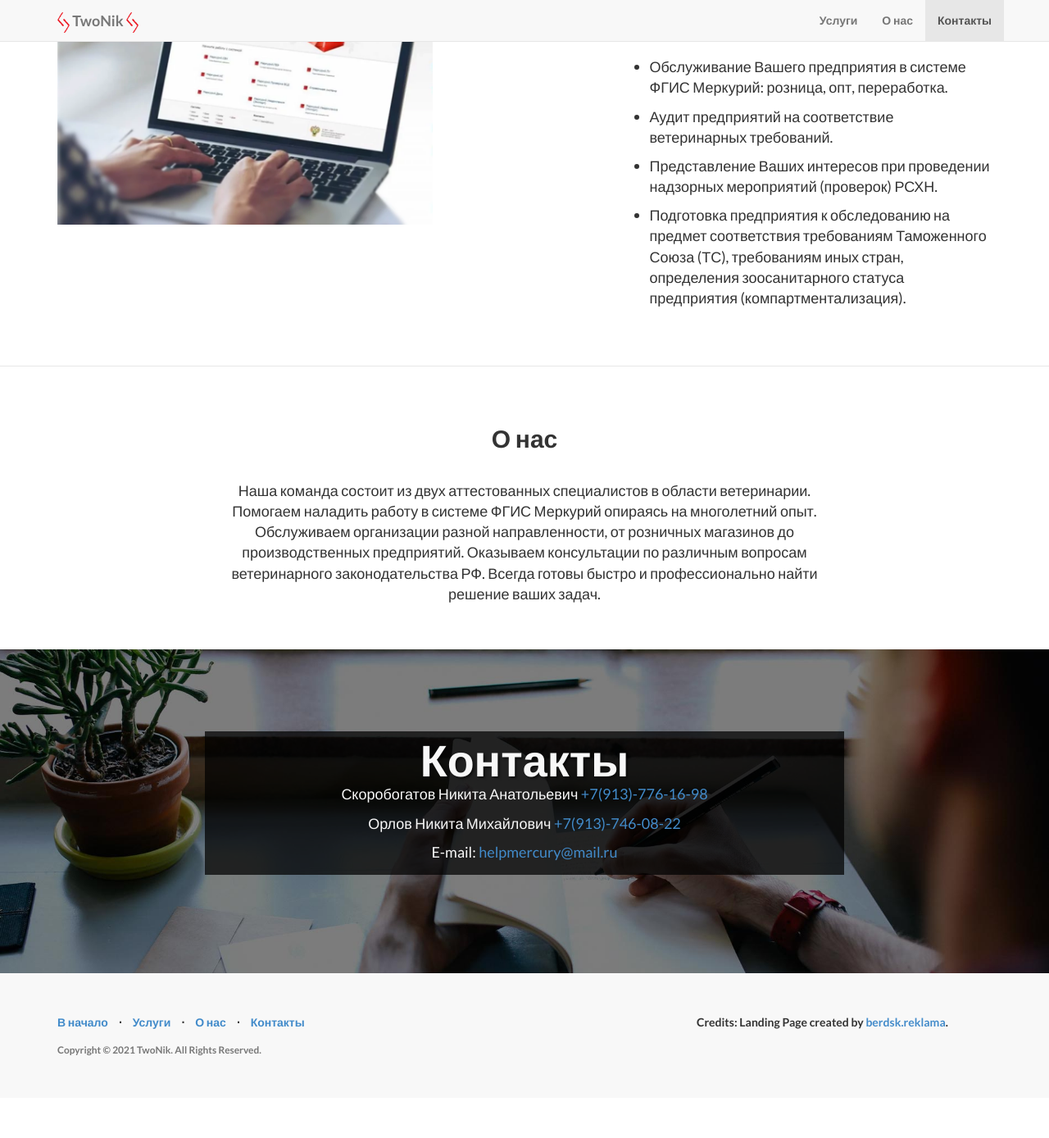
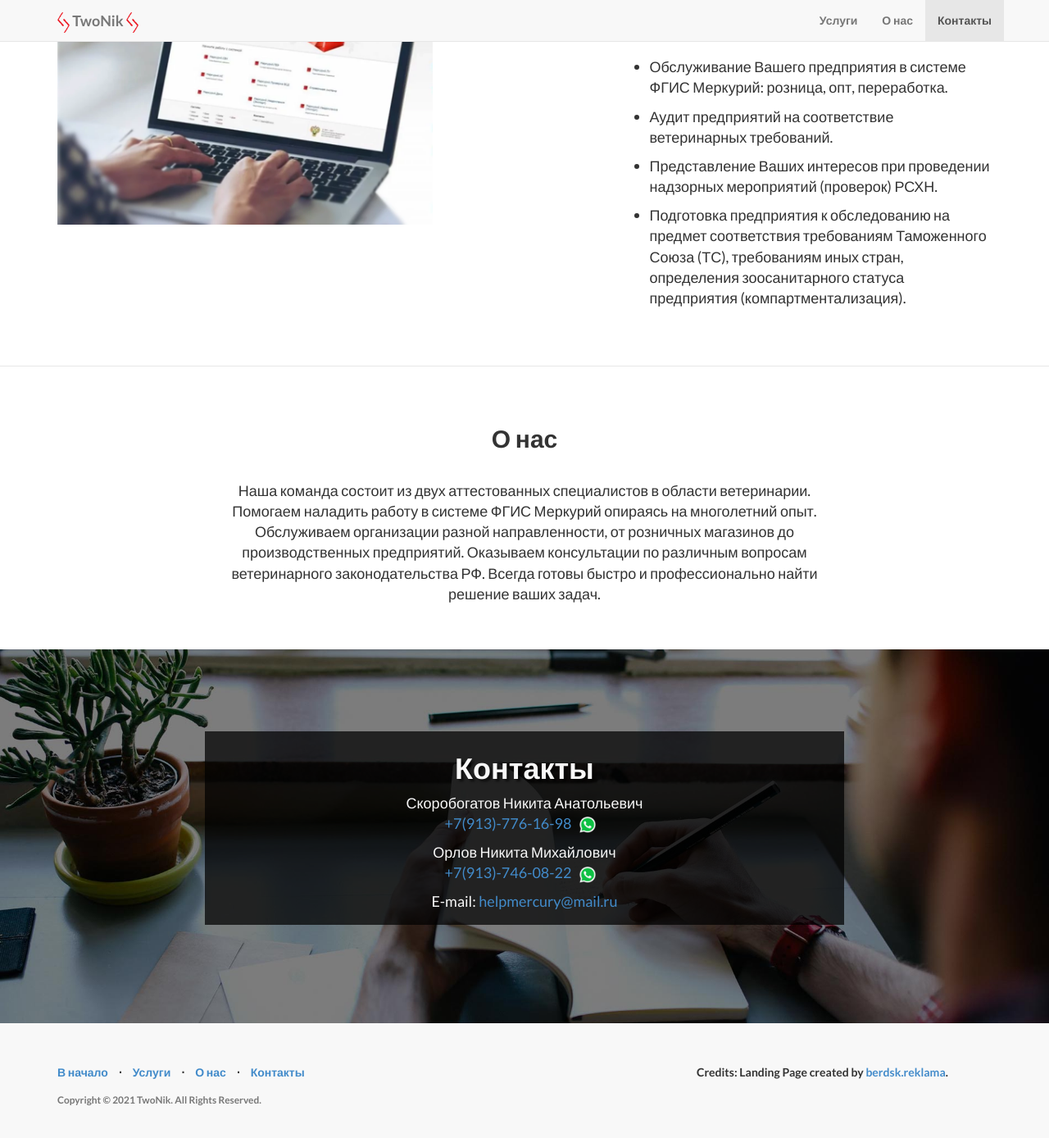
Before and after one commit to twonik/twonik.github.io, a Jekyll site: the page built from index.html, in a window 1280 px wide and 1400 px high, scrolled down 1709 px. Shown: the top 1388 px of the window at 82% size. Built offline with Jekyll 4.4.1, drawn with Linux system fonts in a browser that asks for light colours; before the commit the page ends 3048 px from its top, so only the background shows below that.

Commit message:
Доработка контактов, добавил Вотсап и полностью вырезал соцсети
Иначе соцсети выводились пустым списком, к которому применялись стили,
а это всё замедляет загрузку и рендеринг. Хоть и мелочь, но нафиг надо.

```diff
--- a/_config.yml
+++ b/_config.yml
@@ -24,9 +24,3 @@ permalink: pretty
 # ----------------------- #
 #   3rd Party Settings    #
 # ----------------------- #
-
-social:
-  # - title: twitter
-  #   url:
-  # - title: linkedin
-  #   url:
--- a/_includes/contact.html
+++ b/_includes/contact.html
@@ -5,17 +5,9 @@
 			<div class="row">
 				<div class="col-lg-8 col-lg-offset-2 translucent lead">
 					<h2>Контакты</h2>
-					<p>Скоробогатов Никита Анатольевич <a href="tel:+79137761698" class="text-nowrap">+7(913)-776-16-98</a></p>
-					<p>Орлов Никита Михайлович <a href="tel:+79137460822" class="text-nowrap">+7(913)-746-08-22</a></p>
+					<p>Скоробогатов Никита Анатольевич<br/><a href="tel:+79137761698">+7(913)-776-16-98</a><a href="https://wa.me/79137761698" target="_blank"><img class="messenger" alt="Написать в WhatsApp" src="/img/whatsapp.png"></a></p>
+					<p>Орлов Никита Михайлович<br/><a href="tel:+79137460822" class="text-nowrap">+7(913)-746-08-22</a><a href="https://wa.me/79137460822" target="_blank"><img class="messenger" alt="Написать в WhatsApp" src="/img/whatsapp.png"></a></p>
 					<p>E-mail: <a href="mail:helpmercury@mail.ru">helpmercury@mail.ru</a></p>
-
-					<ul class="list-inline banner-social-buttons">
-						{% for social in site.social %}
-						<li>
-							<a href="{{ social.url }}" class="btn btn-default btn-lg"><i class="fa fa-{{ social.title }} fa-fw"></i> <span class="network-name">{{ social.title }}</span></a>
-						</li>
-						{% endfor %}
-					</ul>
 				</div>
 			</div>
 
--- a/_includes/head.html
+++ b/_includes/head.html
@@ -12,7 +12,7 @@
     <link href="css/bootstrap.min.css" rel="stylesheet">
 
     <!-- Custom CSS -->
-    <link href="css/landing-page.css" rel="stylesheet">
+    <link href="css/landing-page.css?v=1.2" rel="stylesheet">
 
     <!-- Custom Fonts -->
     <link href="font-awesome-4.1.0/css/font-awesome.min.css" rel="stylesheet" type="text/css">
--- a/_includes/header.html
+++ b/_includes/header.html
@@ -43,13 +43,6 @@
 						<h2>{{ page.subTitle }}</h2>
                         <h3>{{ page.intro }}</h3>
 						<hr class="intro-divider">
-						<ul class="list-inline intro-social-buttons">
-							{% for social in site.social %}
-							<li>
-								<a href="{{ social.url }}" class="btn btn-default btn-lg"><i class="fa fa-{{ social.title }} fa-fw"></i> <span class="network-name">{{ social.title }}</span></a>
-							</li>
-							{% endfor %}
-						</ul>
 					</div>
 				</div>
 			</div>
--- a/css/landing-page.css
+++ b/css/landing-page.css
@@ -66,16 +66,6 @@ h6 {
         font-size: 3em;
     }
 
-    ul.intro-social-buttons > li {
-        display: block;
-        margin-bottom: 20px;
-        padding: 0;
-    }
-
-    ul.intro-social-buttons > li:last-child {
-        margin-bottom: 0;
-    }
-
     .intro-divider {
         width: 100%;
     }
@@ -117,43 +107,8 @@ h6 {
 }
 
 .banner h2 {
-    margin: 0;
-    text-shadow: 2px 2px 3px rgba(0,0,0,0.6);
-    font-size: 3em;
-}
-
-/*.banner ul {
-    margin-bottom: 0;
-}*/
-
-/*.banner-social-buttons {
-    float: right;
-    margin-top: 0;
-}*/
-
-@media(max-width:1199px) {
-/*    ul.banner-social-buttons {
-        float: left;
-        margin-top: 15px;
-    }*/
-}
-
-@media(max-width:767px) {
-    .banner h2 {
-        margin: 0;
-        text-shadow: 2px 2px 3px rgba(0,0,0,0.6);
-        font-size: 3em;
-    }
-
-    ul.banner-social-buttons > li {
-        display: block;
-        margin-bottom: 20px;
-        padding: 0;
-    }
-
-    ul.banner-social-buttons > li:last-child {
-        margin-bottom: 0;
-    }
+    text-shadow: 3px 3px 3px rgba(0,0,0,0.6);
+    font-size: 2em;
 }
 
 footer {
@@ -169,3 +124,9 @@ p.copyright {
     background-color: #000000b8;
     padding: 5px;
 }
+
+img.messenger {
+    width: 20px;
+    height: 20px;
+    margin: 0 10px;
+}
```
Also changed, not shown: img/whatsapp.png (added).
